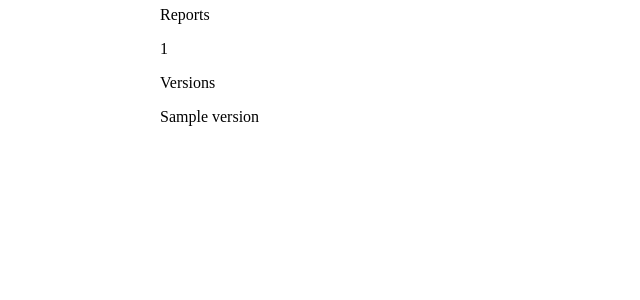
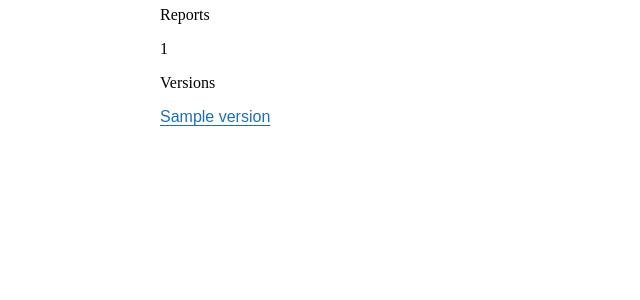
Before and after one commit to uktrade/trade-data-catalogue, a Django app: template trade_data_catalogue/templates/dataset_catalogue/details.html in a window 1280 px wide. Shown: the part 336-636 px from the top of the page, without its empty margins (0-640 px from the left). Run offline with Django 5.2, Linux system fonts and the light colour scheme; the template is opened without the code that fills it: most values are stand-ins (such as "Sample title", 1, 10 or a date in 2020); some web fonts are replaced.

Commit message:
Created previous version links

```diff
--- a/trade_data_catalogue/templates/dataset_catalogue/details.html
+++ b/trade_data_catalogue/templates/dataset_catalogue/details.html
@@ -15,7 +15,11 @@
   {% endfor %} {% endif %}
   <p>Versions</p>
   {% for version in dataset.versions %}
-  <p>{{version}}</p>
+  <a
+    class="govuk-link"
+    href="{% url 'dataset_detail_view' dataset_id=dataset.id version=version %}"
+    >{{version}}</a
+  >
   {% endfor %}
 </div>
 {% endblock content %}
```
